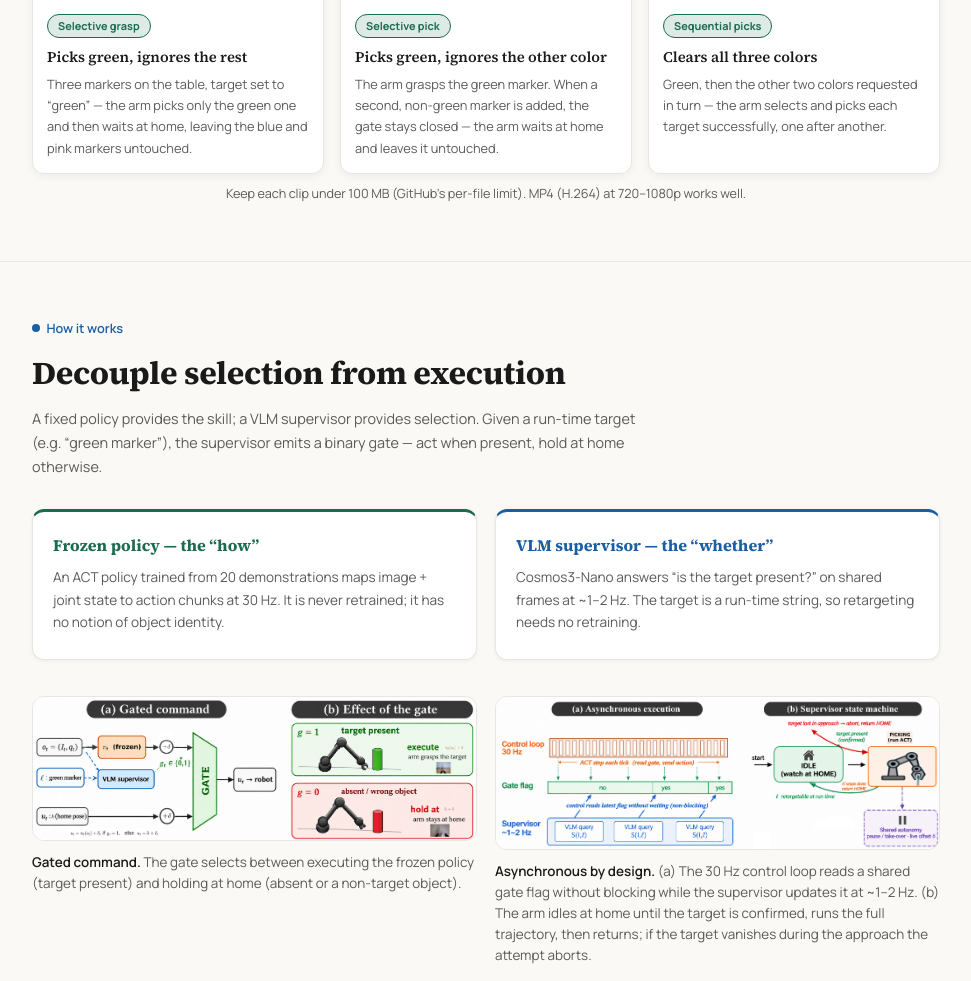
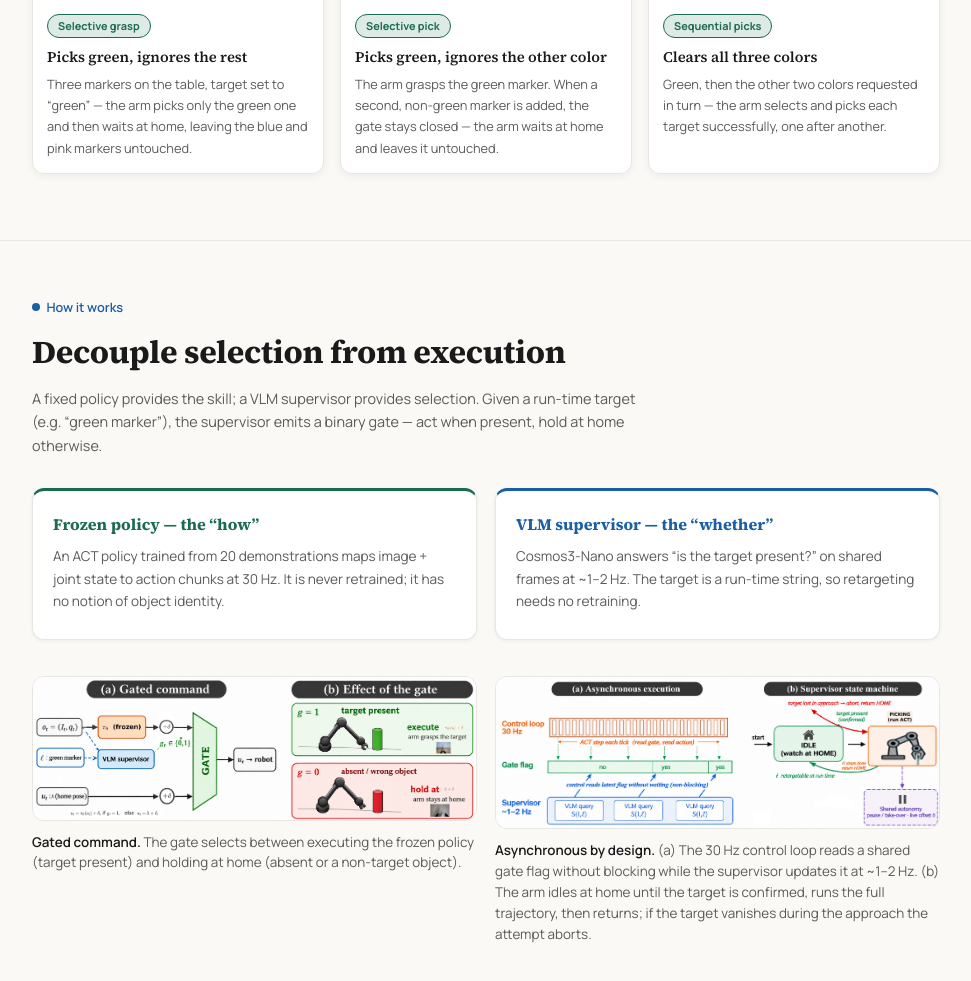
Before and after one commit to Rao-Sanaullah/SOS-101-arm, a plain HTML site: page index.html in a window 1280 px wide. Shown: the part 3960-4941 px from the top of the page, without its empty margins (154-1125 px from the left). Drawn offline with Linux system fonts and the light colour scheme.

Commit message:
Update index.html

```diff
--- a/index.html
+++ b/index.html
@@ -320,7 +320,6 @@ footer strong{color:var(--text)}
       <div class="vi"><span class="vb vb-g">Sequential picks</span><h4>Clears all three colors</h4><p>Green, then the other two colors requested in turn — the arm selects and picks each target successfully, one after another.</p></div>
     </div>
   </div>
-  <p class="tbl-note" style="text-align:center;margin-top:10px">Keep each clip under 100&nbsp;MB (GitHub's per-file limit). MP4 (H.264) at 720–1080p works well.</p>
 </div>
 
 <hr>
```
